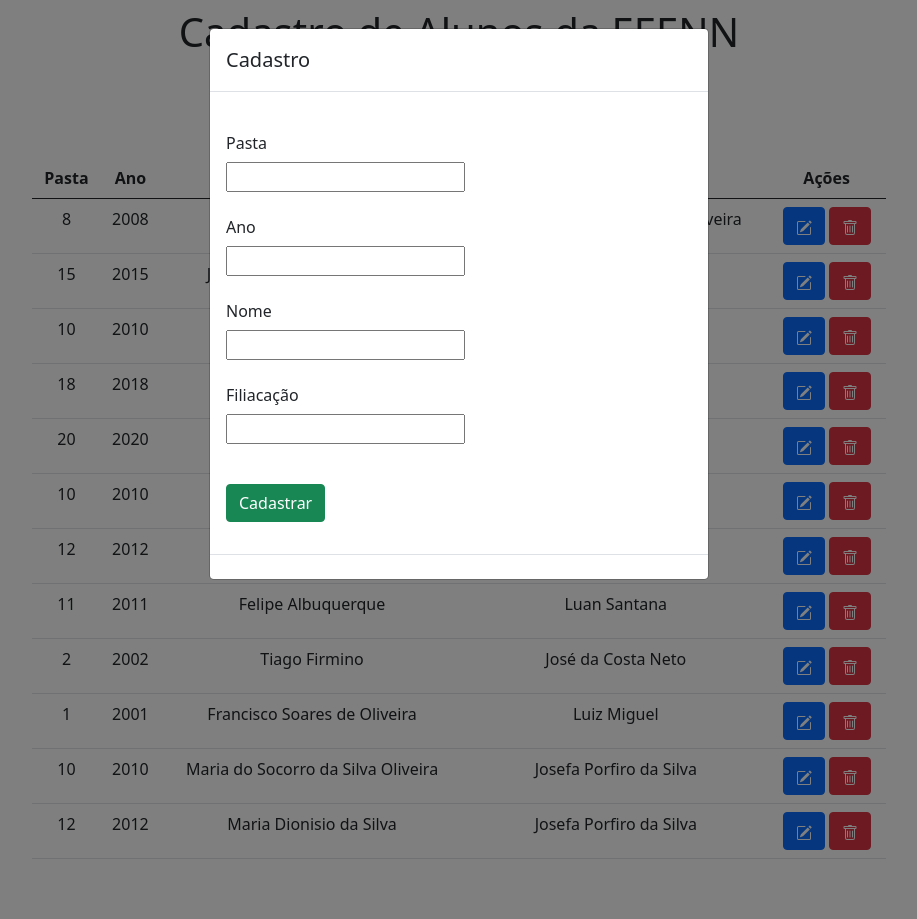
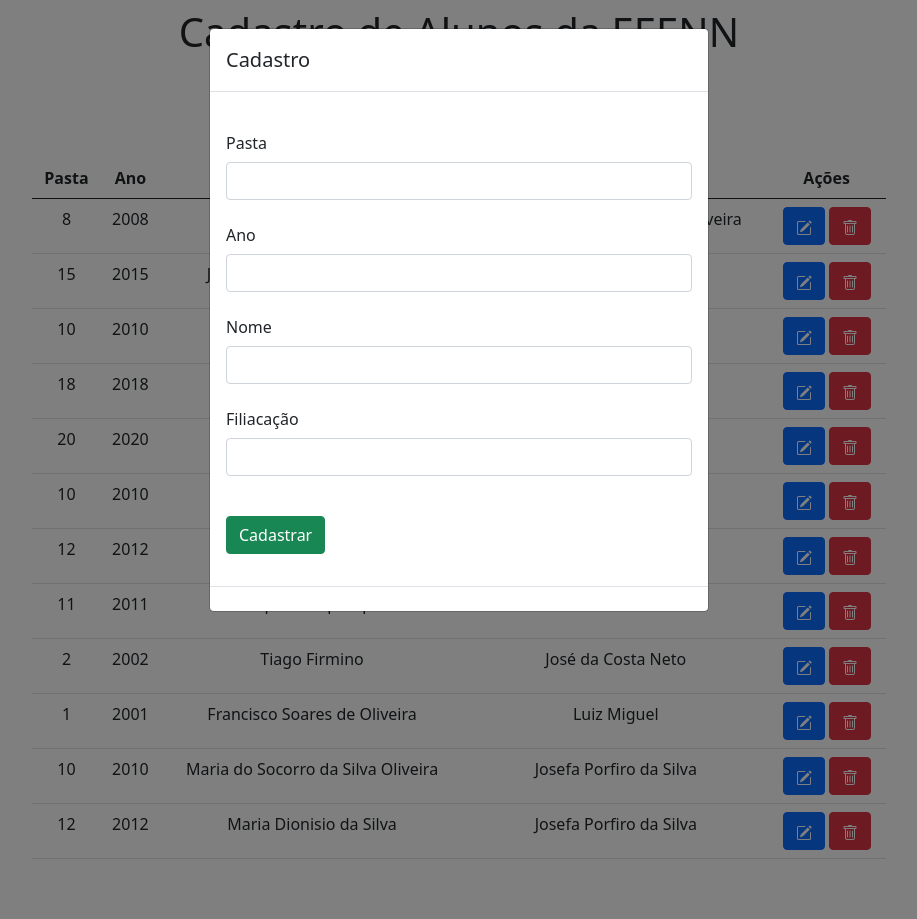
Before and after one commit to orionsamuel/CRUD-Edmundo-Neves, a Django app: page / in a window 1280 px wide, after a click that opens the changed part. Shown: the whole page, without its empty margins (181-1098 px from the left). Run offline with Django 3.2, Linux system fonts and the light colour scheme; data comes from the database, SQL or seed files in the repository; some libraries are stand-ins or nearby versions.

Commit message:
Adição do javascript do modal

```diff
--- a/app/static/javascript.js
+++ b/app/static/javascript.js
@@ -1,3 +1,4 @@
+$(document).ready(() => {
 (function(win, doc){
     'use strict';
 
@@ -15,4 +16,21 @@
         }
     }
 
+    modalBase.on('show.bs.modal', function (e) {
+        const button = e.relatedTarget
+        let check = button.getAttribute('data-bs-check')
+        let id = button.getAttribute('data-bs-pasta')
+        let nome = button.getAttribute('data-bs-ano')
+        let cpf = button.getAttribute('data-bs-nome')
+        let email = button.getAttribute('data-bs-filiacao')
+
+        $('#check_edit').val(check)
+        $('#id-aluno').val(id)
+        $('#id_pasta').val(pasta)
+        $('#id_ano').val(ano)
+        $('#id_nome').val(nome)
+        $('#id_filiacao').val(filiacao)
+    })
+
 })(window,document);
+})
--- a/app/templates/index.html
+++ b/app/templates/index.html
@@ -11,6 +11,32 @@
         <link href="https://cdn.jsdelivr.net/npm/bootstrap@5.0.0/dist/css/bootstrap.min.css" rel="stylesheet" integrity="sha384-wEmeIV1mKuiNpC+IOBjI7aAzPcEZeedi5yW5f2yOq55WWLwNGmvvx4Um1vskeMj0" crossorigin="anonymous">
         <script src="https://cdn.jsdelivr.net/npm/js-cookie@rc/dist/js.cookie.min.js"></script>
         <script src="https://kit.fontawesome.com/c5dcbf4cfc.js" crossorigin="anonymous"></script>
+        <style>
+          .modal-body input{
+            display: block;
+            width: 100%;
+            padding: .375rem .75rem;
+            font-size: 1rem;
+            font-weight: 400;
+            line-height: 1.5;
+            color: #212529;
+            background-color: #fff;
+            background-clip: padding-box;
+            border: 1px solid #ced4da;
+            -webkit-appearance: none;
+            -moz-appearance: none;
+            appearance: none;
+            border-radius: .25rem;
+            transition: border-color .15s ease-in-out,box-shadow .15s ease-in-out;
+          }
+          .modal-body input:focus{
+            color: #212529;
+            background-color: #fff;
+            border-color: #86b7fe;
+            outline: 0;
+            box-shadow: 0 0 0 0.25rem rgba(13, 110, 253, 0.25);
+          }
+        </style>
     </head>
 
     <body>
@@ -38,7 +64,6 @@
                       <h5 class="modal-title" id="modalTitle">Cadastro</h5>
                   </div>
                       <div class="modal-body">
-                        <div id="result"></div>
                         <form name="form" id="form" action="/create/" method="post">
                           {% csrf_token %}
                           {{form.non_field_errors}}
```
